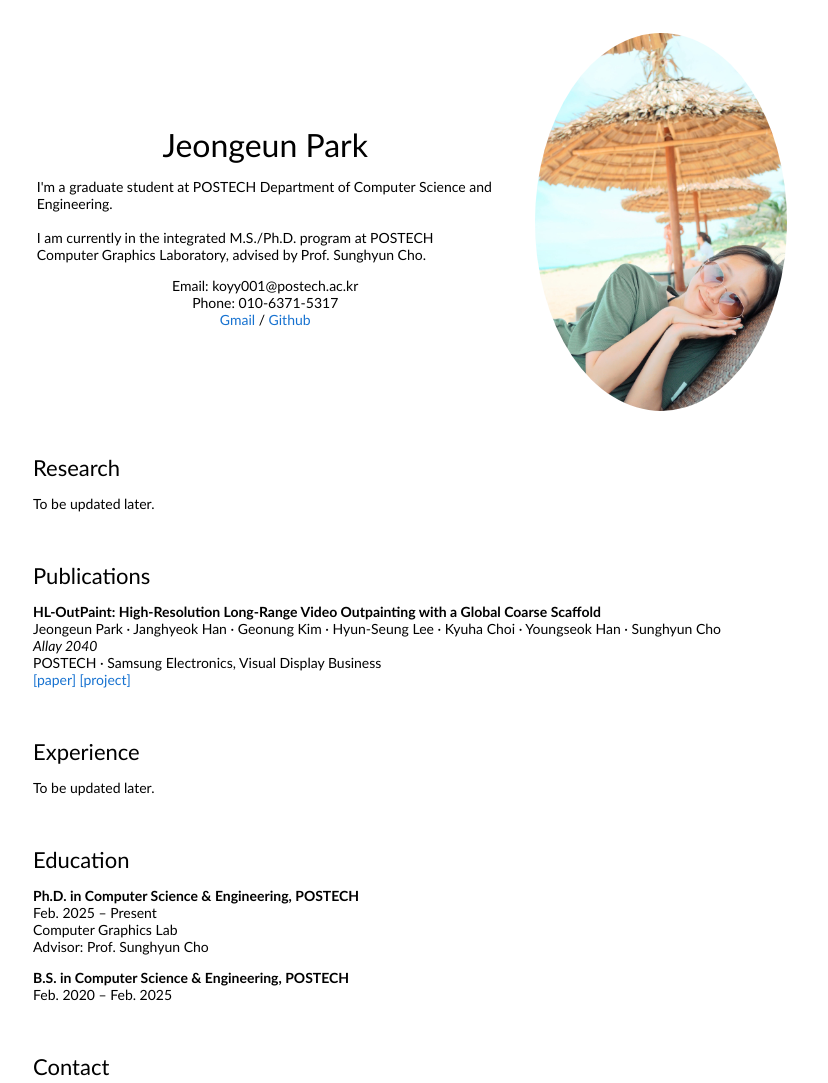
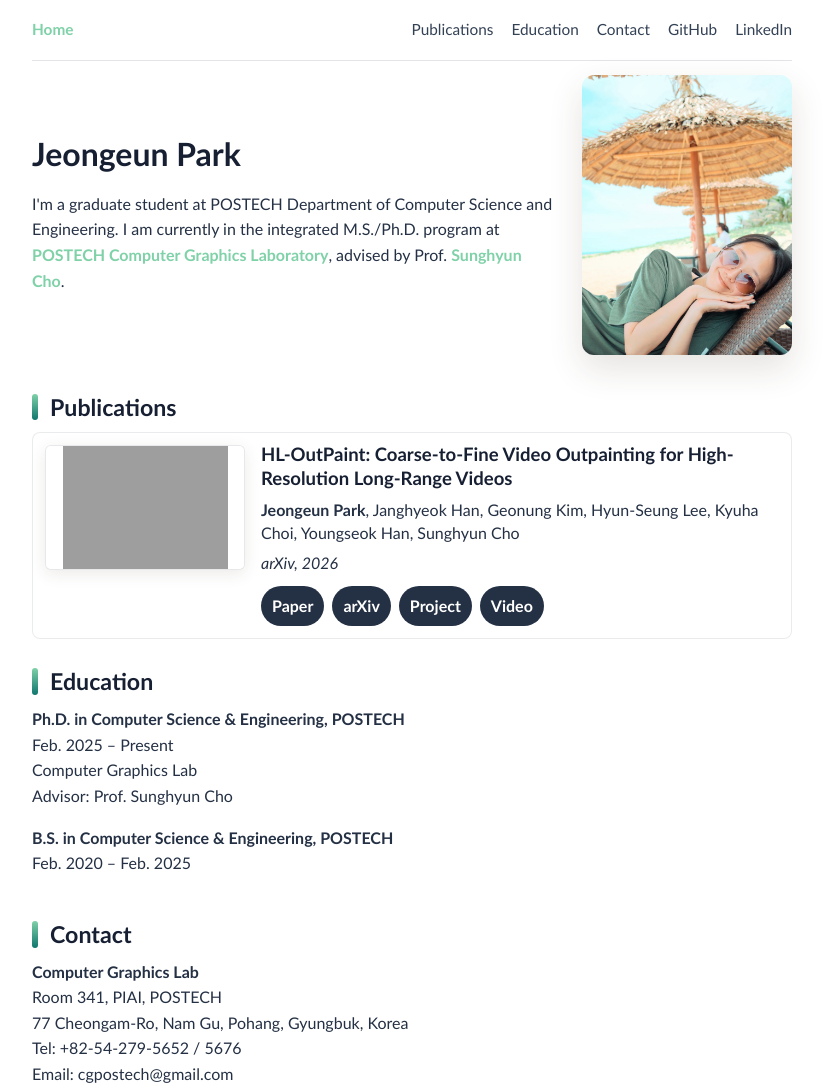
Before and after one commit to koyy001/koyy001.github.io, a plain HTML site: page index.html in a window 1280 px wide. Shown: the top 1083 px of the page, without its empty margins (228-1056 px from the left). Drawn offline with Linux system fonts and the light colour scheme; grey boxes are pictures that could not be loaded.

Commit message:
Update personal homepage design

```diff
--- a/index.html
+++ b/index.html
@@ -7,119 +7,81 @@
     <meta name="author" content="Jeongeun Park">
     <meta name="viewport" content="width=device-width, initial-scale=1">
     <link rel="stylesheet" type="text/css" href="stylesheet.css">
+    <link rel="icon" type="image/png" href="image/image-from-rawpixel-id-16648155-png.png">
   </head>
 
-  <body>
-    <table style="width:100%;max-width:800px;margin:auto;">
-      <tr>
-        <td>
+  <body class="layout--research-home">
+    <main class="research-home" id="main">
+      <nav class="research-nav" aria-label="Main navigation">
+        <a class="research-nav__brand" href="/">Home</a>
+        <div class="research-nav__links">
+          <a href="#publications">Publications</a>
+          <a href="#education">Education</a>
+          <a href="#contact">Contact</a>
+          <a href="https://github.com/koyy001" target="_blank" rel="noopener">GitHub</a>
+          <a href="https://www.linkedin.com/in/jeongeun01" target="_blank" rel="noopener">LinkedIn</a>
+        </div>
+      </nav>
 
-          <!-- ================= PROFILE ================= -->
-          <table style="width:100%;">
-            <tr>
-              <td style="padding:2.5%;width:63%;vertical-align:middle">
+      <section class="research-hero" aria-labelledby="profile-title">
+        <div class="research-hero__content">
+          <h1 class="research-hero__name" id="profile-title">Jeongeun Park</h1>
+          <p class="research-hero__bio">
+            I'm a graduate student at POSTECH Department of Computer Science and Engineering.
+            I am currently in the integrated M.S./Ph.D. program at
+            <a href="http://cg.postech.ac.kr" target="_blank" rel="noopener">POSTECH Computer Graphics Laboratory</a>,
+            advised by Prof.
+            <a href="https://www.scho.pe.kr" target="_blank" rel="noopener">Sunghyun Cho</a>.
+          </p>
+        </div>
+        <figure class="research-hero__portrait">
+          <img src="image/JeongeunPark.jpeg" alt="Jeongeun Park">
+        </figure>
+      </section>
 
-                <p class="name" style="text-align: center;">
-                  Jeongeun Park
-                </p>
+      <section class="research-section" aria-labelledby="publications-title" id="publications">
+        <h2 class="research-section__title" id="publications-title">Publications</h2>
+        <div class="research-publications">
+          <article class="research-publication">
+            <div class="research-publication__media">
+              <a href="Publications/hl-outpaint.html">
+                <img src="image/cover.png" alt="HL-OutPaint teaser">
+              </a>
+            </div>
+            <div class="research-publication__body">
+              <h3 class="research-publication__title">HL-OutPaint: Coarse-to-Fine Video Outpainting for High-Resolution Long-Range Videos</h3>
+              <p class="research-publication__authors"><strong>Jeongeun Park</strong>, Janghyeok Han, Geonung Kim, Hyun-Seung Lee, Kyuha Choi, Youngseok Han, Sunghyun Cho</p>
+              <p class="research-publication__venue"><em>arXiv, 2026</em></p>
+              <div class="research-publication__links" aria-label="Publication links">
+                <a class="research-publication__link" href="https://arxiv.org/pdf/2605.17543" target="_blank" rel="noopener">Paper</a>
+                <a class="research-publication__link" href="https://arxiv.org/abs/2605.17543" target="_blank" rel="noopener">arXiv</a>
+                <a class="research-publication__link" href="Publications/hl-outpaint.html">Project</a>
+                <a class="research-publication__link" href="https://www.youtube.com/watch?v=3EtIBPMllGQ" target="_blank" rel="noopener">Video</a>
+              </div>
+            </div>
+          </article>
+        </div>
+      </section>
 
+      <section class="research-section" aria-labelledby="education-title" id="education">
+        <h2 class="research-section__title" id="education-title">Education</h2>
+        <div class="research-list">
           <p>
-                  I'm a graduate student at
-                  POSTECH Department of Computer Science and Engineering.<br><br>
-
-                  I am currently in the integrated M.S./Ph.D. program at
-                  POSTECH Computer Graphics Laboratory,
-                  advised by Prof. Sunghyun Cho.
-                </p>
-
-                <p style="text-align:center">
-                  Email: koyy001@postech.ac.kr <br>
-                  Phone: 010-6371-5317 <br>
-                  <a href="mailto:koyy001@gmail.com">Gmail</a> /
-                  <a href="https://github.com/koyy001">Github</a>
-                </p>
-              </td>
-
-              <td style="padding:2.5%;width:37%;max-width:37%">
-                <img style="width:100%;border-radius:50%;" src="https://koyy001.github.io/image/JeongeunPark.jpeg">
-              </td>
-            </tr>
-          </table>
-
-          <!-- ================= RESEARCH ================= -->
-          <table style="width:100%;">
-            <tr>
-              <td style="padding:16px;">
-                <h2>Research</h2>
-                <p>
-                  To be updated later.
-                </p>
-              </td>
-            </tr>
-          </table>
-
-          <!-- ================= PUBLICATIONS ================= -->
-          <table style="width:100%;">
-            <tr>
-              <td style="padding:16px;">
-                <h2>Publications</h2>
-
-                <p>
-                  <strong>
-                    HL-OutPaint: High-Resolution Long-Range Video Outpainting with a Global Coarse Scaffold
-                  </strong><br>
-                  Jeongeun Park · Janghyeok Han · Geonung Kim · Hyun-Seung Lee · Kyuha Choi · Youngseok Han · Sunghyun Cho<br>
-                  <em>Allay 2040</em><br>
-                  POSTECH · Samsung Electronics, Visual Display Business<br>
-                  <a href="#">[paper]</a>
-                  <a href="https://koyy001.github.io/Publications/hl-outpaint.html">[project]</a>
-                </p>
-
-              </td>
-            </tr>
-          </table>
-
-          <!-- ================= EXPERIENCE ================= -->
-          <table style="width:100%;">
-            <tr>
-              <td style="padding:16px;">
-                <h2>Experience</h2>
-                <p>
-                  To be updated later.
-                </p>
-              </td>
-            </tr>
-          </table>
-
-
-          <!-- ================= EDUCATION ================= -->
-          <table style="width:100%;">
-            <tr>
-              <td style="padding:16px;">
-                <h2>Education</h2>
-
-                <p>
-                  <strong>Ph.D. in Computer Science & Engineering, POSTECH</strong><br>
+            <strong>Ph.D. in Computer Science &amp; Engineering, POSTECH</strong><br>
             Feb. 2025 – Present<br>
             Computer Graphics Lab<br>
             Advisor: Prof. Sunghyun Cho
           </p>
-
           <p>
-                  <strong>B.S. in Computer Science & Engineering, POSTECH</strong><br>
+            <strong>B.S. in Computer Science &amp; Engineering, POSTECH</strong><br>
             Feb. 2020 – Feb. 2025
           </p>
+        </div>
+      </section>
 
-              </td>
-            </tr>
-          </table>
-
-          <!-- ================= CONTACT ================= -->
-          <table style="width:100%;">
-            <tr>
-              <td style="padding:16px;">
-                <h2>Contact</h2>
-
+      <section class="research-section" aria-labelledby="contact-title" id="contact">
+        <h2 class="research-section__title" id="contact-title">Contact</h2>
+        <div class="research-contact">
           <p>
             <strong>Computer Graphics Lab</strong><br>
             Room 341, PIAI, POSTECH<br>
@@ -128,20 +90,16 @@
             Email: cgpostech@gmail.com<br>
             Fax: +82-54-279-2299
           </p>
-
           <p>
             <strong>Personal Contact</strong><br>
-                  Email: koyy001@postech.ac.kr<br>
+            Email: <a href="mailto:koyy001@postech.ac.kr">koyy001@postech.ac.kr</a><br>
             Phone: 010-6371-5317<br>
-                  Gmail: koyy001@gmail.com<br>
-                  Github: <a href="https://github.com/koyy001">https://github.com/koyy001</a>
+            Gmail: <a href="mailto:koyy001@gmail.com">koyy001@gmail.com</a><br>
+            GitHub: <a href="https://github.com/koyy001" target="_blank" rel="noopener">https://github.com/koyy001</a><br>
+            LinkedIn: <a href="https://www.linkedin.com/in/jeongeun01" target="_blank" rel="noopener">https://www.linkedin.com/in/jeongeun01</a>
           </p>
-              </td>
-            </tr>
-          </table>
-
-        </td>
-      </tr>
-    </table>
+        </div>
+      </section>
+    </main>
   </body>
 </html>
--- a/stylesheet.css
+++ b/stylesheet.css
@@ -140,3 +140,260 @@ span.highlight {
     display: inline-block;
     border-radius: 10px;
 }
+
+.layout--research-home {
+  margin: 0;
+  color: #172033;
+  background: #ffffff;
+  font-family: "Lato", Verdana, Helvetica, sans-serif;
+  font-size: 16px;
+  line-height: 1.6;
+}
+
+.layout--research-home a {
+  color: #7fd1a8;
+  font-weight: 900;
+  text-decoration: none;
+}
+
+.layout--research-home a:hover {
+  color: #0f766e;
+  text-decoration: underline;
+}
+
+.layout--research-home p,
+.layout--research-home a,
+.layout--research-home strong {
+  font-family: "Lato", Verdana, Helvetica, sans-serif;
+  font-size: inherit;
+}
+
+.research-home {
+  max-width: 760px;
+  margin: 0 auto;
+  padding: 0 18px 42px;
+}
+
+.research-nav {
+  display: flex;
+  align-items: center;
+  justify-content: space-between;
+  gap: 18px;
+  padding: 17px 0 18px;
+  border-bottom: 1px solid rgba(51, 65, 85, 0.14);
+  font-size: 0.96em;
+}
+
+.research-nav__brand {
+  color: #172033;
+  font-weight: 700;
+}
+
+.research-nav__links {
+  display: flex;
+  align-items: center;
+  justify-content: flex-end;
+  flex-wrap: wrap;
+  gap: 6px 18px;
+}
+
+.research-nav__links a {
+  color: #334155;
+  font-weight: 500;
+}
+
+.research-hero {
+  display: grid;
+  grid-template-columns: minmax(0, 1fr) 210px;
+  align-items: center;
+  gap: 28px;
+  padding: 14px 0 24px;
+}
+
+.research-hero__name {
+  margin: 0 0 18px;
+  color: #172033;
+  font-size: 2em;
+  font-weight: 700;
+  line-height: 1.15;
+}
+
+.research-hero__bio {
+  max-width: 620px;
+  margin: 0;
+  color: #243044;
+  font-size: 1.02em;
+}
+
+.research-hero__portrait {
+  width: 210px;
+  aspect-ratio: 3 / 4;
+  margin: 0;
+  overflow: hidden;
+  border-radius: 12px;
+  box-shadow: 0 14px 34px rgba(80, 58, 36, 0.14);
+}
+
+.research-hero__portrait img {
+  display: block;
+  width: 100%;
+  height: 100%;
+  object-fit: cover;
+}
+
+.research-section {
+  padding: 14px 0;
+}
+
+.research-section p {
+  color: #243044;
+}
+
+.research-section__title {
+  display: flex;
+  align-items: center;
+  gap: 12px;
+  margin: 0 0 10px;
+  color: #172033;
+  font-size: 1.45em;
+  font-weight: 700;
+  line-height: 1.25;
+}
+
+.research-section__title::before {
+  content: "";
+  width: 6px;
+  height: 1.15em;
+  border-radius: 999px;
+  background: linear-gradient(180deg, #7fd1a8 0%, #0f766e 100%);
+}
+
+.research-publications {
+  display: grid;
+  gap: 12px;
+}
+
+.research-publication {
+  display: grid;
+  grid-template-columns: 200px minmax(0, 1fr);
+  gap: 16px;
+  align-items: start;
+  padding: 12px;
+  border: 1px solid rgba(51, 65, 85, 0.1);
+  border-radius: 8px;
+  background: rgba(255, 255, 255, 0.55);
+  box-shadow: 0 1px 0 rgba(255, 255, 255, 0.7) inset;
+  transition: background 0.18s ease, border-color 0.18s ease, transform 0.18s ease;
+}
+
+.research-publication:hover {
+  border-color: rgba(15, 118, 110, 0.22);
+  background: rgba(255, 255, 255, 0.78);
+  transform: translateY(-1px);
+}
+
+.research-publication__media {
+  overflow: hidden;
+  border: 1px solid rgba(51, 65, 85, 0.12);
+  border-radius: 6px;
+  background: #ffffff;
+  box-shadow: 0 4px 16px rgba(80, 58, 36, 0.1);
+}
+
+.research-publication__media img {
+  display: block;
+  width: 100%;
+  aspect-ratio: 16 / 10;
+  object-fit: contain;
+  background: #ffffff;
+}
+
+.research-publication__title {
+  margin: -3px 0 7px;
+  color: #172033;
+  font-size: 1.16em;
+  font-weight: 700;
+  line-height: 1.32;
+}
+
+.research-publication__authors,
+.research-publication__venue,
+.research-publication__affiliation {
+  margin: 0 0 7px;
+  color: #334155;
+  font-size: 0.96em;
+  line-height: 1.45;
+}
+
+.research-publication__venue,
+.research-publication__affiliation {
+  color: #526074;
+}
+
+.research-publication__links {
+  display: flex;
+  flex-wrap: wrap;
+  gap: 8px;
+  margin-top: 12px;
+}
+
+.research-publication__link {
+  display: inline-flex;
+  align-items: center;
+  min-height: 30px;
+  padding: 5px 11px;
+  border-radius: 999px;
+  color: #ffffff !important;
+  background: #243044;
+  font-size: 0.82em;
+  font-weight: 700;
+  line-height: 1;
+}
+
+.research-publication__link:hover {
+  background: #0f766e;
+  text-decoration: none !important;
+}
+
+.research-list p,
+.research-contact p {
+  margin: 0 0 16px;
+}
+
+@media screen and (max-width: 760px) {
+  .research-nav {
+    align-items: flex-start;
+    flex-direction: column;
+    gap: 10px;
+    padding-bottom: 22px;
+  }
+
+  .research-nav__links {
+    justify-content: flex-start;
+  }
+
+  .research-hero {
+    grid-template-columns: 1fr;
+    gap: 24px;
+    padding-top: 4px;
+  }
+
+  .research-hero__portrait {
+    grid-row: 1;
+    width: 240px;
+    max-width: 100%;
+  }
+
+  .research-hero__name {
+    font-size: 1.75em;
+  }
+
+  .research-publication {
+    grid-template-columns: 1fr;
+    gap: 14px;
+  }
+
+  .research-publication__media {
+    max-width: 420px;
+  }
+}
```
Also changed, not shown: image/image-from-rawpixel-id-16648155-png.png (added), 1 other file. Lines whose indentation alone changed are shown as unchanged.
